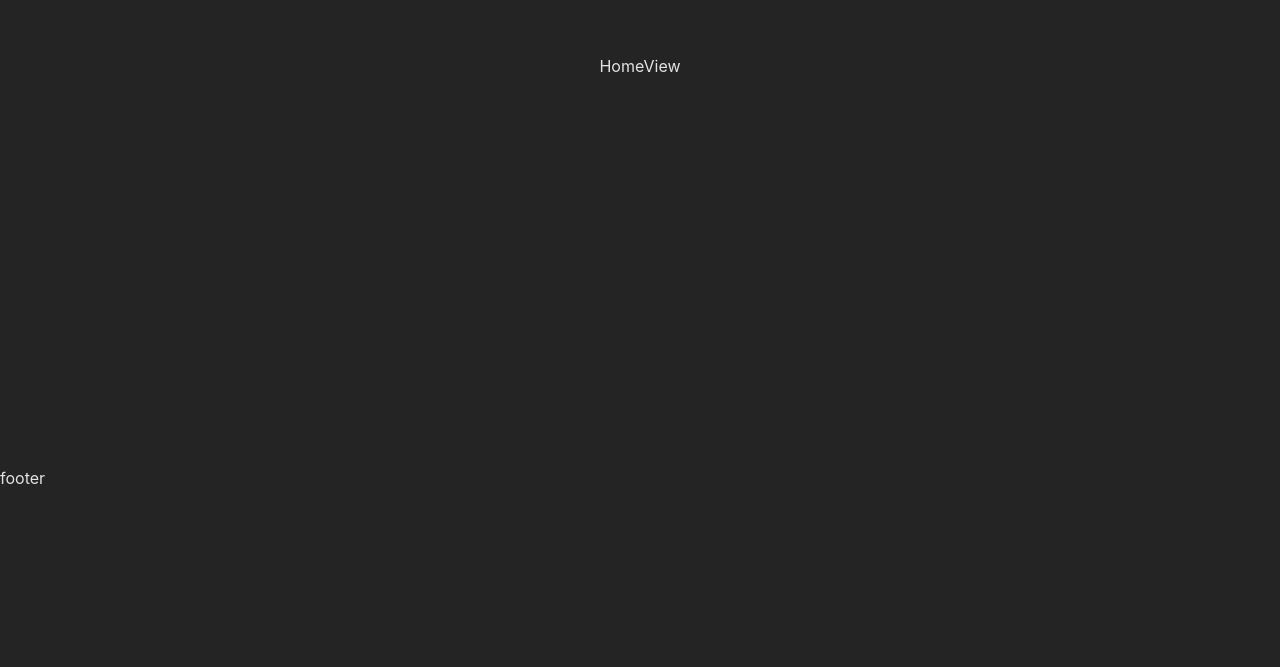
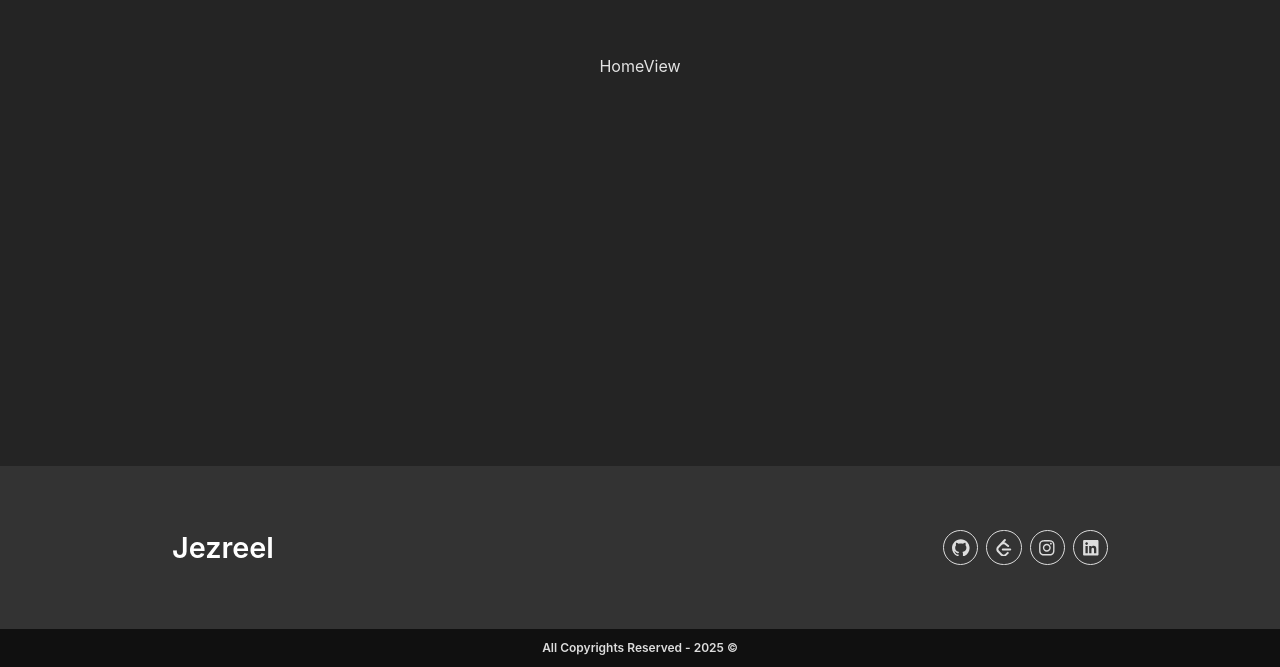
Before and after one commit to woragis/notes-app, a React (Vite) app in the folder frontend/: page / in a window 1280 px wide. Shown: the part 334-1001 px from the top of the page. Before the commit the page ends 824 px from the top, so only its background shows below. Built offline with nearby package versions, Linux system fonts and the light colour scheme.

Commit message:
Create footer component

```diff
--- a/frontend/package.json
+++ b/frontend/package.json
@@ -15,13 +15,15 @@
     "@tanstack/react-router": "^1.97.1",
     "axios": "^1.7.9",
     "react": "^18.3.1",
-    "react-dom": "^18.3.1"
+    "react-dom": "^18.3.1",
+    "react-icons": "^5.4.0"
   },
   "devDependencies": {
     "@eslint/js": "^9.17.0",
     "@types/axios": "^0.9.36",
     "@types/react": "^18.3.18",
     "@types/react-dom": "^18.3.5",
+    "@types/react-icons": "^2.2.7",
     "@vitejs/plugin-react-swc": "^3.5.0",
     "eslint": "^9.17.0",
     "eslint-plugin-react-hooks": "^5.0.0",
--- /dev/null
+++ b/frontend/src/components/Footer/index.tsx
@@ -0,0 +1,10 @@
+import { useFooterModel } from "./model";
+import { FooterView } from "./view";
+
+const Footer = () => {
+  const model = useFooterModel();
+
+  return <FooterView {...model} />;
+};
+
+export default Footer;
--- /dev/null
+++ b/frontend/src/components/Footer/model.tsx
@@ -0,0 +1,29 @@
+import { FaInstagram, FaLinkedin } from "react-icons/fa6";
+import { SiGithub, SiLeetcode } from "react-icons/si";
+
+export const useFooterModel = () => {
+  interface FooterSocialMedia {
+    icon: JSX.Element;
+    key: string;
+    path: string;
+  }
+  const socialMediaLinks: FooterSocialMedia[] = [
+    { key: "github", path: "https://github.com/woragis", icon: <SiGithub /> },
+    {
+      key: "leetcode",
+      path: "https://leetcode.com/u/woragis",
+      icon: <SiLeetcode />,
+    },
+    {
+      key: "instagram",
+      path: "http://instagram.com/y.jezreel.andrade",
+      icon: <FaInstagram />,
+    },
+    {
+      key: "linkedin",
+      path: "http://linkedin.com/in/jezreel-andrade",
+      icon: <FaLinkedin />,
+    },
+  ];
+  return { socialMediaLinks };
+};
--- /dev/null
+++ b/frontend/src/components/Footer/styles.ts
@@ -0,0 +1,121 @@
+import styled from "@emotion/styled";
+import { Link } from "@tanstack/react-router";
+
+export const StyledFooter = styled.footer`
+  --color: #fff;
+  --weak-color: #ddd;
+  --background: #333;
+  color: var(--weak-color);
+  background-color: var(--background);
+  text-align: center;
+
+  a {
+    color: var(--color);
+    text-decoration: none;
+  }
+
+  h4 {
+    margin-bottom: 1em;
+    text-transform: uppercase;
+  }
+`;
+
+export const FooterContainer = styled.section`
+  display: flex;
+  justify-content: space-between;
+  align-items: center;
+  text-align: center;
+  gap: 2em;
+  max-width: 1000px;
+  margin: 0 auto;
+  padding: 2em;
+`;
+
+export const FooterMenu = styled.ul`
+  list-style-type: none;
+  a {
+    transition: 300ms;
+    font-weight: 300;
+    color: var(--weak-color);
+    &:hover {
+      color: var(--color);
+      text-decoration: none;
+    }
+  }
+`;
+
+export const FooterMedia = styled.ul`
+  margin: 1.5em 0;
+  display: flex;
+  justify-content: center;
+  align-items: center;
+  padding: 0.5em 0;
+  gap: 0.5em;
+
+  li {
+    display: inline-block;
+  }
+  a {
+    border-radius: 50%;
+    border: 1px var(--weak-color) solid;
+    font-size: 1.1em;
+    width: 2em;
+    height: 2em;
+    svg {
+      fill: var(--weak-color);
+    }
+    &:hover {
+      svg {
+        fill: var(--color);
+      }
+      border-color: var(--color);
+    }
+  }
+`;
+
+export const FooterBrand = styled(Link)`
+  display: block;
+  font-size: 1.8em;
+  font-weight: 600;
+  margin-bottom: 1em;
+  margin: 0;
+`;
+
+export const FooterListItem = styled.li`
+  display: inline-block;
+  margin: 1rem;
+  text-align: center;
+`;
+
+export const FooterLink = styled(Link)`
+  color: var(--weak-color);
+  text-decoration: none;
+  display: flex;
+  justify-content: center;
+  align-items: center;
+  transition: 300ms;
+
+  &:hover {
+    color: var(--color);
+    text-decoration: underline;
+  }
+`;
+
+export const FooterTitle = styled.h4`
+  margin-bottom: 1rem;
+  text-transform: uppercase;
+`;
+
+export const CopyrightContainer = styled.p`
+  display: flex;
+  justify-content: center;
+  align-items: center;
+  font-size: 0.75rem;
+  font-weight: 600;
+  padding: 0.625rem;
+  color: var(--weak-color);
+  background-color: #101010;
+  width: 100%;
+  text-transform: capitalize;
+  text-align: center;
+`;
--- /dev/null
+++ b/frontend/src/components/Footer/view.tsx
@@ -0,0 +1,31 @@
+import { useFooterModel } from "./model";
+import {
+  CopyrightContainer,
+  FooterBrand,
+  FooterContainer,
+  FooterLink,
+  FooterListItem,
+  FooterMedia,
+  FooterMenu,
+  StyledFooter,
+} from "./styles";
+
+export const FooterView = ({
+  socialMediaLinks,
+}: ReturnType<typeof useFooterModel>) => {
+  const socialMediaComponent = socialMediaLinks.map((link) => {
+    return <FooterLink to={link.path}>{link.icon}</FooterLink>;
+  });
+
+  return (
+    <StyledFooter>
+      <FooterContainer>
+        <FooterBrand>Jezreel</FooterBrand>
+        <FooterMedia>{socialMediaComponent}</FooterMedia>
+      </FooterContainer>
+      <CopyrightContainer>
+        all copyrights reserved - 2025 &copy;
+      </CopyrightContainer>
+    </StyledFooter>
+  );
+};
--- a/frontend/src/routes/router.tsx
+++ b/frontend/src/routes/router.tsx
@@ -7,6 +7,7 @@ import {
 import Profile from "../pages/Profile";
 import Home from "../pages/Home";
 import Navbar from "../components/Navbar";
+import Footer from "../components/Footer";
 
 // const router = createRouter({});
 const rootRoute = createRootRoute({
@@ -20,7 +21,7 @@ const rootRoute = createRootRoute({
         <main>
           <Outlet />
         </main>
-        <footer>footer</footer>
+        <Footer />
       </>
     );
   },
```
